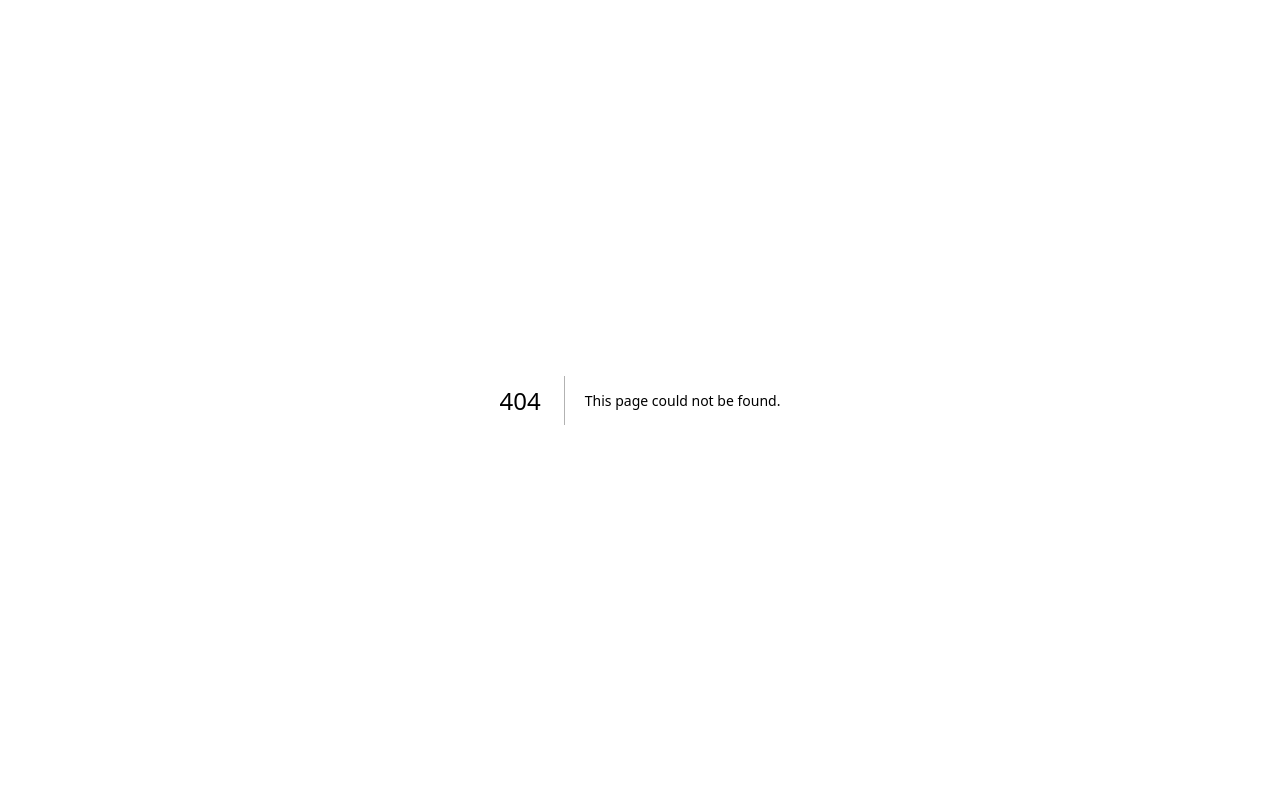
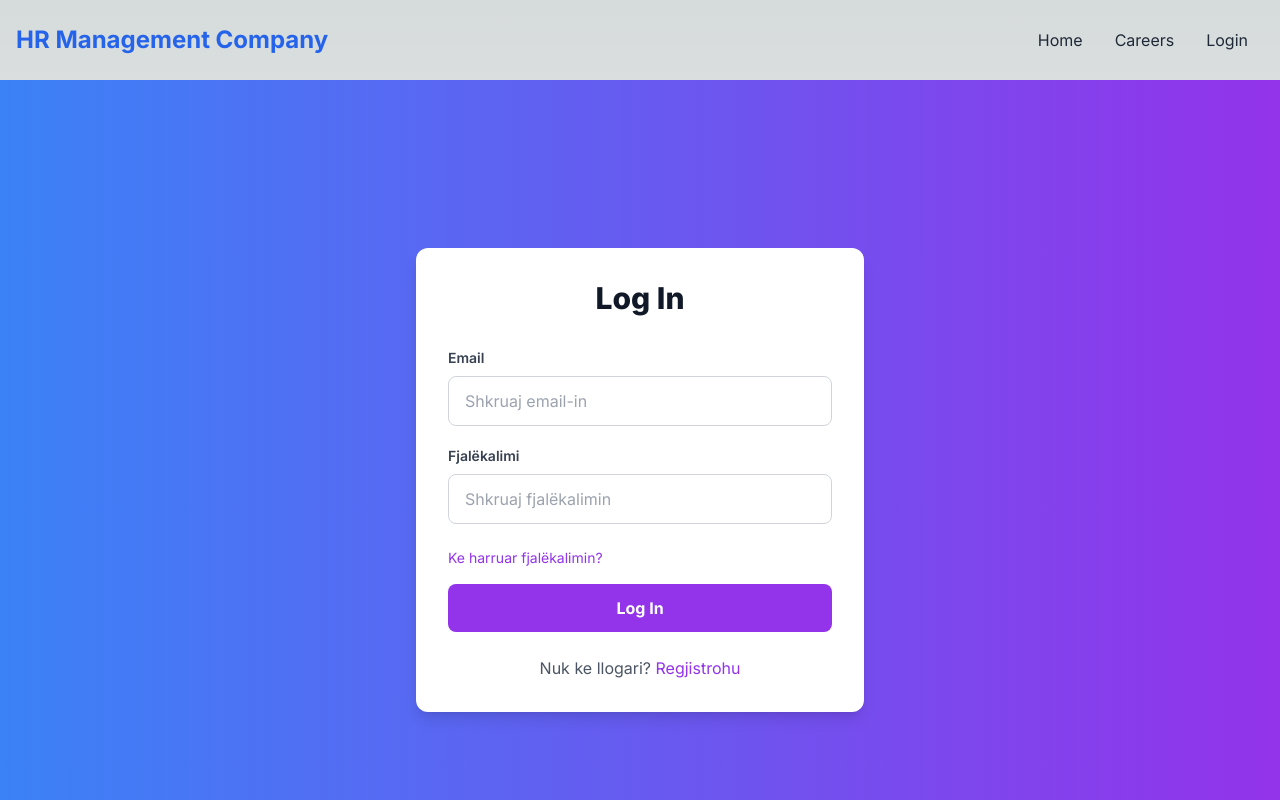
Before and after one commit to SaliMeholli/HR-Frontend, a Next.js app: page /Login in a window 1280 px wide. Before the commit this address had no page. Shown: the top 800 px of the page. Built offline with nearby package versions, Linux system fonts and the light colour scheme.

Commit message:
login and register added

```diff
--- /dev/null
+++ b/app/Login/page.tsx
@@ -0,0 +1,14 @@
+import { Footer } from '../components/Footer';
+import LoginForm from '../components/login';
+import { Menu } from '../components/Menu';
+
+export default function Home() {
+  return (
+    <div>
+      <Menu />
+      <LoginForm />
+      <Footer />
+
+    </div>
+  );
+}
--- /dev/null
+++ b/app/Register/page.tsx
@@ -0,0 +1,14 @@
+import RegisterForm from '../components/RegisterForm';
+import { Menu } from '../components/Menu';
+import { Footer } from '../components/Footer';
+export default function Register() {
+  return (
+    <div>
+
+      <Menu />
+      <RegisterForm />
+      <Footer />
+
+    </div>
+  );
+}
--- /dev/null
+++ b/app/components/RegisterForm.tsx
@@ -0,0 +1,87 @@
+"use client";
+
+import { useState } from 'react';
+
+export default function RegisterForm() {
+  const [email, setEmail] = useState('');
+  const [password, setPassword] = useState('');
+  const [confirmPassword, setConfirmPassword] = useState('');
+
+  const handleSubmit = (e: React.FormEvent<HTMLFormElement>) => {
+    e.preventDefault();
+    // Logika për dërgimin e të dhënave të formularit
+    if (password !== confirmPassword) {
+      console.log("Fjalëkalimet nuk përputhen");
+      return;
+    }
+    console.log('Email:', email);
+    console.log('Password:', password);
+  };
+
+  return (
+    <div className="min-h-screen flex items-center justify-center bg-gradient-to-r from-green-500 to-teal-600 p-4">
+      <div className="bg-white p-8 rounded-xl shadow-lg w-full max-w-md">
+        <h2 className="text-3xl font-extrabold text-center mb-8 text-gray-900">Regjistrohu</h2>
+        <form onSubmit={handleSubmit}>
+          <div className="mb-5">
+            <label
+              className="block text-gray-700 text-sm font-semibold mb-2"
+              htmlFor="email"
+            >
+              Email
+            </label>
+            <input
+              type="email"
+              id="email"
+              value={email}
+              onChange={(e) => setEmail(e.target.value)}
+              className="w-full px-4 py-3 rounded-lg border border-gray-300 text-gray-700 focus:outline-none focus:ring-2 focus:ring-teal-600 focus:border-transparent transition duration-200"
+              placeholder="Shkruaj email-in"
+              required
+            />
+          </div>
+          <div className="mb-5">
+            <label
+              className="block text-gray-700 text-sm font-semibold mb-2"
+              htmlFor="password"
+            >
+              Fjalëkalimi
+            </label>
+            <input
+              type="password"
+              id="password"
+              value={password}
+              onChange={(e) => setPassword(e.target.value)}
+              className="w-full px-4 py-3 rounded-lg border border-gray-300 text-gray-700 focus:outline-none focus:ring-2 focus:ring-teal-600 focus:border-transparent transition duration-200"
+              placeholder="Shkruaj fjalëkalimin"
+              required
+            />
+          </div>
+          <div className="mb-6">
+            <label
+              className="block text-gray-700 text-sm font-semibold mb-2"
+              htmlFor="confirm-password"
+            >
+              Konfirmo Fjalëkalimin
+            </label>
+            <input
+              type="password"
+              id="confirm-password"
+              value={confirmPassword}
+              onChange={(e) => setConfirmPassword(e.target.value)}
+              className="w-full px-4 py-3 rounded-lg border border-gray-300 text-gray-700 focus:outline-none focus:ring-2 focus:ring-teal-600 focus:border-transparent transition duration-200"
+              placeholder="Konfirmo fjalëkalimin"
+              required
+            />
+          </div>
+          <button
+            type="submit"
+            className="w-full py-3 bg-teal-600 hover:bg-teal-700 text-white font-bold rounded-lg transition duration-200 transform hover:scale-105 focus:outline-none focus:ring-2 focus:ring-teal-600 focus:ring-opacity-50"
+          >
+            Regjistrohu
+          </button>
+        </form>
+      </div>
+    </div>
+  );
+}
--- a/app/components/Testimonials.tsx
+++ b/app/components/Testimonials.tsx
@@ -6,15 +6,15 @@ export const Testimonials = () => {
   <h2 className="text-4xl font-extrabold text-gray-900 mb-12">What Our Clients Say</h2>
   <div className="grid grid-cols-1 md:grid-cols-3 gap-8">
     <div className="bg-white p-8 rounded-lg shadow-lg">
-      <p className="text-gray-600 italic mb-4">"HR Management Company has revolutionized our hiring process. Their system is intuitive and efficient!"</p>
+      <p className="text-gray-600 italic mb-4">HR Management Company has revolutionized our hiring process. Their system is intuitive and efficient!</p>
       <p className="text-blue-600 font-bold">Jane Doe, CEO</p>
     </div>
     <div className="bg-white p-8 rounded-lg shadow-lg">
-      <p className="text-gray-600 italic mb-4">"We've seen a significant improvement in employee engagement thanks to their tools."</p>
+      <p className="text-gray-600 italic mb-4">We ve seen a significant improvement in employee engagement thanks to their tools.</p>
       <p className="text-blue-600 font-bold">John Smith, HR Director</p>
     </div>
     <div className="bg-white p-8 rounded-lg shadow-lg">
-      <p className="text-gray-600 italic mb-4">"A must-have solution for any growing business!"</p>
+      <p className="text-gray-600 italic mb-4">A must-have solution for any growing business!</p>
       <p className="text-blue-600 font-bold">Anna Johnson, COO</p>
     </div>
   </div>
--- /dev/null
+++ b/app/components/login.tsx
@@ -0,0 +1,79 @@
+"use client";
+
+import { useState } from 'react';
+import Link from 'next/link';
+
+export default function LoginForm() {
+  const [email, setEmail] = useState('');
+  const [password, setPassword] = useState('');
+
+  const handleSubmit = (e: React.FormEvent<HTMLFormElement>) => {
+    e.preventDefault();
+    // Trajto dërgimin e të dhënave të formularit
+    console.log('Email:', email);
+    console.log('Password:', password);
+  };
+
+  return (
+    <div className="min-h-screen flex items-center justify-center bg-gradient-to-r from-blue-500 to-purple-600 p-4">
+      <div className="bg-white p-8 rounded-xl shadow-lg w-full max-w-md">
+        <h2 className="text-3xl font-extrabold text-center mb-8 text-gray-900">Log In</h2>
+        <form onSubmit={handleSubmit}>
+          <div className="mb-5">
+            <label
+              className="block text-gray-700 text-sm font-semibold mb-2"
+              htmlFor="email"
+            >
+              Email
+            </label>
+            <input
+              type="email"
+              id="email"
+              value={email}
+              onChange={(e) => setEmail(e.target.value)}
+              className="w-full px-4 py-3 rounded-lg border border-gray-300 text-gray-700 focus:outline-none focus:ring-2 focus:ring-purple-600 focus:border-transparent transition duration-200"
+              placeholder="Shkruaj email-in"
+              required
+            />
+          </div>
+          <div className="mb-6">
+            <label
+              className="block text-gray-700 text-sm font-semibold mb-2"
+              htmlFor="password"
+            >
+              Fjalëkalimi
+            </label>
+            <input
+              type="password"
+              id="password"
+              value={password}
+              onChange={(e) => setPassword(e.target.value)}
+              className="w-full px-4 py-3 rounded-lg border border-gray-300 text-gray-700 focus:outline-none focus:ring-2 focus:ring-purple-600 focus:border-transparent transition duration-200"
+              placeholder="Shkruaj fjalëkalimin"
+              required
+            />
+          </div>
+          <div className="flex items-center justify-between mb-4">
+            <a href="#" className="text-sm text-purple-600 hover:underline">
+              Ke harruar fjalëkalimin?
+            </a>
+          </div>
+          <button
+            type="submit"
+            className="w-full py-3 bg-purple-600 hover:bg-purple-700 text-white font-bold rounded-lg transition duration-200 transform hover:scale-105 focus:outline-none focus:ring-2 focus:ring-purple-600 focus:ring-opacity-50"
+          >
+            Log In
+          </button>
+        </form>
+        <div className="mt-6 text-center">
+          <p className="text-gray-600">
+            Nuk ke llogari?{' '}
+            <Link href="/Register" className="text-purple-600 hover:underline">
+              Regjistrohu
+            </Link>
+          </p>
+        </div>
+      </div>
+    </div>
+  );
+}
```
